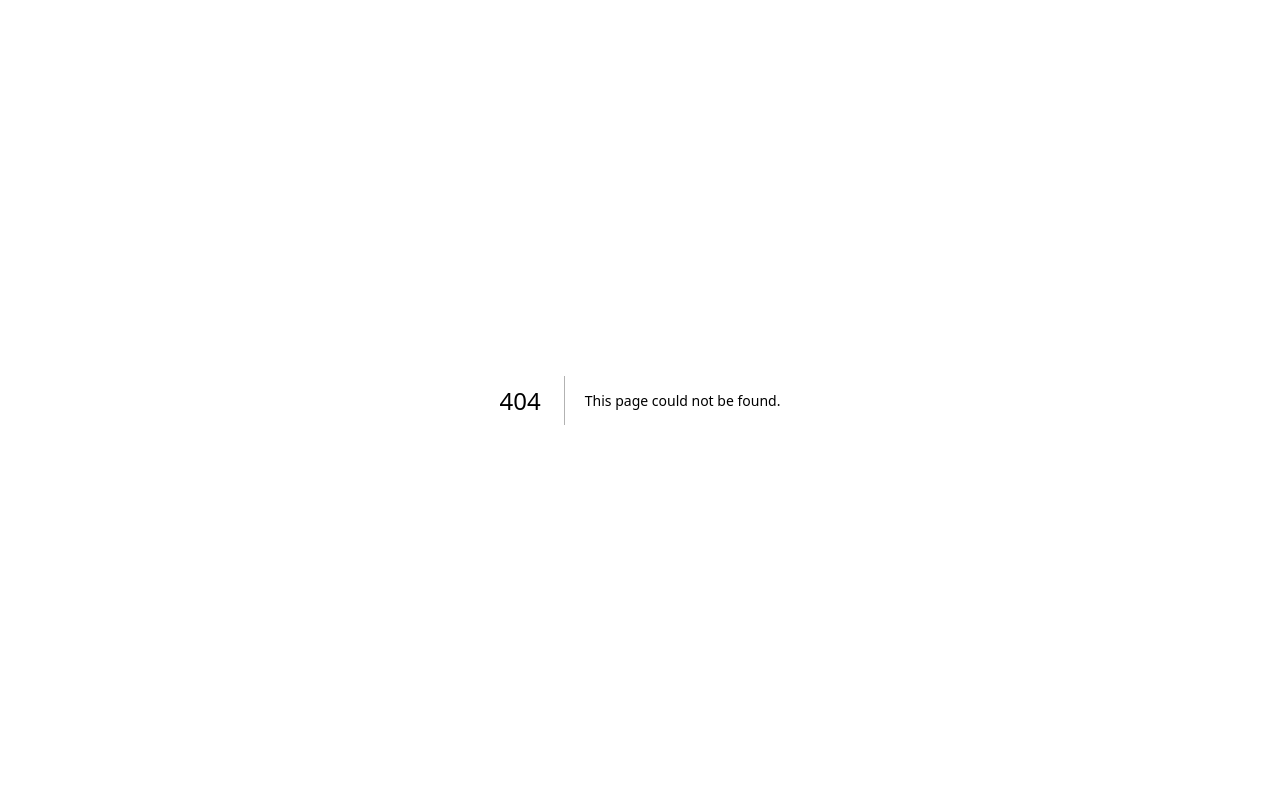
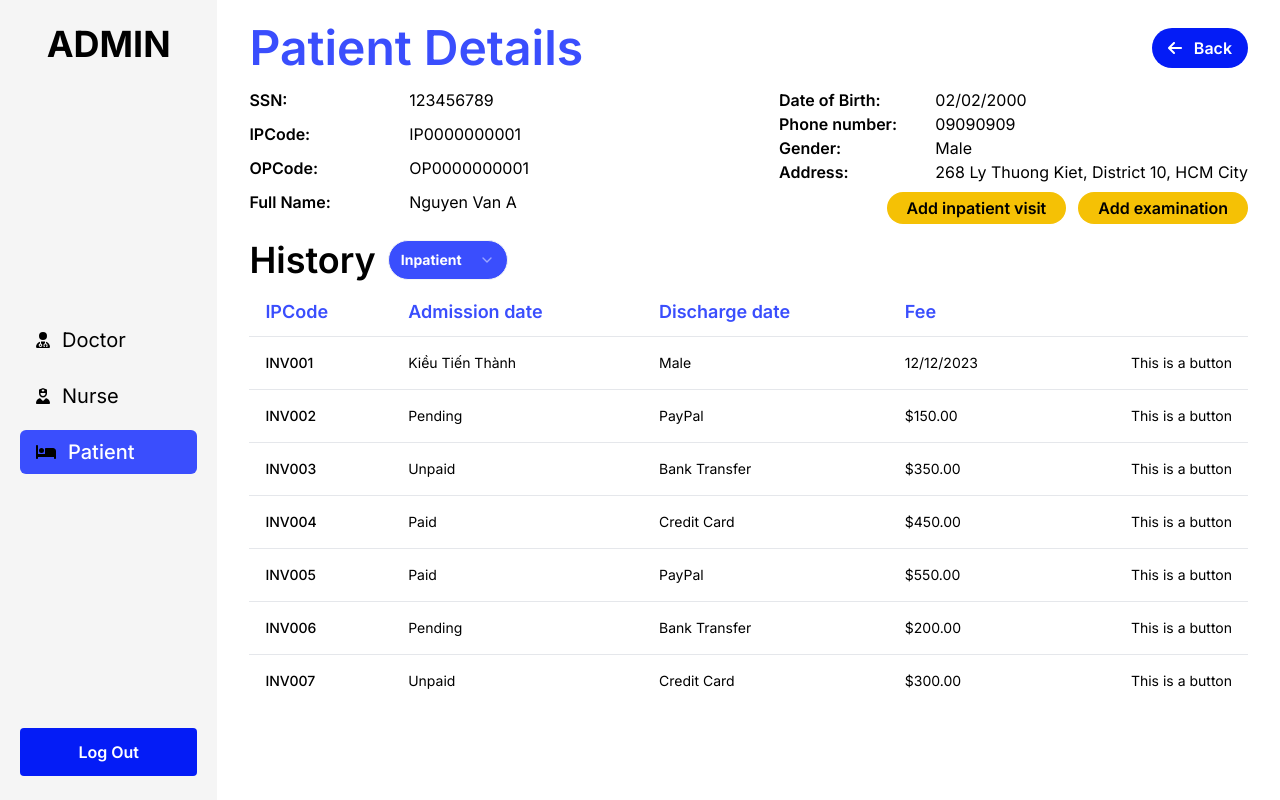
Before and after one commit to thanhKasper/Hospital-Management, a Next.js app: page /patients/ip/1 in a window 1280 px wide. Before the commit this address had no page. Built offline with nearby package versions, Linux system fonts and the light colour scheme.

Commit message:
add pages for inpatient, treatment

```diff
--- /dev/null
+++ b/app/patients/ip/[ipcode]/[ipseqnum]/[treatmentseqnum]/page.jsx
@@ -0,0 +1,80 @@
+'use client'
+
+import HospitalTable from '@/components/HospitalTable'
+import Sidebar from '@/components/sidebar'
+import { useState } from 'react'
+
+const InpatientPage = () => {
+  const [navActive, setnavActive] = useState('Patient')
+  const headerList = ['Medication Code', 'Medication name', 'Price', '']
+  return (
+    <section className='flex'>
+      <Sidebar curNav={navActive} onSetActive={setnavActive} />
+      <div className='w-full px-8 pt-6'>
+        <div className='flex justify-between items-center'>
+          <h1 className='font-semibold text-5xl text-primary'>
+            Treatment Details
+          </h1>
+          <button className='flex items-center gap-3 bg-secondary px-4 rounded-full font-semibold text-white h-fit py-2'>
+            <svg
+              xmlns='http://www.w3.org/2000/svg'
+              height='1em'
+              viewBox='0 0 448 512'
+            >
+              <path
+                fill='white'
+                d='M9.4 233.4c-12.5 12.5-12.5 32.8 0 45.3l160 160c12.5 12.5 32.8 12.5 45.3 0s12.5-32.8 0-45.3L109.2 288 416 288c17.7 0 32-14.3 32-32s-14.3-32-32-32l-306.7 0L214.6 118.6c12.5-12.5 12.5-32.8 0-45.3s-32.8-12.5-45.3 0l-160 160z'
+              />
+            </svg>
+            Back
+          </button>
+        </div>
+        <main className='flex justify-between mt-4'>
+          <div className='grid gap-x-20 grid-cols-2'>
+            <div className='grid gap-x-10 grid-cols-2'>
+              <p className='font-semibold'>IPCode:</p>
+              <p>123456789</p>
+              <p className='font-semibold'>Admission Date:</p>
+              <p>01/01/2023</p>
+              <p className='font-semibold'>Recovered:</p>
+              <p>Yes</p>
+              <p className='font-semibold'>Result:</p>
+              <p>Healthy</p>
+            </div>
+            <div className='grid gap-x-10 grid-cols-2 h-fit'>
+              <p className='font-semibold'>Start Date:</p>
+              <p>01/01/2023</p>
+              <p className='font-semibold'>End Date:</p>
+              <p>03/01/2023</p>
+            </div>
+          </div>
+          <div className='flex flex-col'>
+            <div className='grid gap-x-3 grid-cols-2 h-fit'>
+              <p className='font-semibold'>Doctor:</p>
+              <p>Nguyen Van A</p>
+              <p className='font-semibold'>Doctor Code:</p>
+              <p>123456789</p>
+            </div>
+            <button className='flex gap-3 items-center bg-secondary font-semibold text-white px-5 py-1 mt-2 rounded-full w-fit'>
+              See Doctor Detail
+              <svg
+                xmlns='http://www.w3.org/2000/svg'
+                height='1em'
+                viewBox='0 0 448 512'
+              >
+                <path
+                  fill='white'
+                  d='M438.6 278.6c12.5-12.5 12.5-32.8 0-45.3l-160-160c-12.5-12.5-32.8-12.5-45.3 0s-12.5 32.8 0 45.3L338.8 224 32 224c-17.7 0-32 14.3-32 32s14.3 32 32 32l306.7 0L233.4 393.4c-12.5 12.5-12.5 32.8 0 45.3s32.8 12.5 45.3 0l160-160z'
+                />
+              </svg>
+            </button>
+          </div>
+        </main>
+        <h2 className='text-4xl font-bold mt-4'>Medications</h2>
+        <HospitalTable headerList={headerList} />
+      </div>
+    </section>
+  )
+}
+
+export default InpatientPage
--- /dev/null
+++ b/app/patients/ip/[ipcode]/[ipseqnum]/page.jsx
@@ -0,0 +1,77 @@
+'use client'
+
+import HospitalTable from '@/components/HospitalTable'
+import Sidebar from '@/components/sidebar'
+import { useState } from 'react'
+
+
+const InpatientPage = () => {
+  const [navActive, setnavActive] = useState('Patient')
+  const headerList = ["IPCode", "Start date", "End date", "Status"];
+  return (
+    <section className='flex'>
+      <Sidebar curNav={navActive} onSetActive={setnavActive} />
+      <div className='w-full px-8 pt-6'>
+        <div className='flex justify-between items-center'>
+          <h1 className='font-semibold text-5xl text-primary'>
+            Inpatient Details
+          </h1>
+          <button className='flex items-center gap-3 bg-secondary px-4 rounded-full font-semibold text-white h-fit py-2'>
+            <svg
+              xmlns='http://www.w3.org/2000/svg'
+              height='1em'
+              viewBox='0 0 448 512'
+            >
+              <path
+                fill='white'
+                d='M9.4 233.4c-12.5 12.5-12.5 32.8 0 45.3l160 160c12.5 12.5 32.8 12.5 45.3 0s12.5-32.8 0-45.3L109.2 288 416 288c17.7 0 32-14.3 32-32s-14.3-32-32-32l-306.7 0L214.6 118.6c12.5-12.5 12.5-32.8 0-45.3s-32.8-12.5-45.3 0l-160 160z'
+              />
+            </svg>
+            Back
+          </button>
+        </div>
+        <main className='flex justify-between mt-4'>
+          <div className='grid gap-x-10 grid-cols-2'>
+            <p className='font-semibold'>IPCode:</p>
+            <p>123456789</p>
+            <p className='font-semibold'>Sick room:</p>
+            <p>B102</p>
+            <p className='font-semibold'>Admission Date:</p>
+            <p>01/01/2023</p>
+            <p className='font-semibold'>Discharge Date:</p>
+            <p>01/02/2023</p>
+            <p className='font-semibold'>Diagnosis:</p>
+            <p>Retard</p>
+            <p className='font-semibold'>Fee:</p>
+            <p>1,000,000VND</p>
+          </div>
+          <div className='flex flex-col'>
+            <div className='grid gap-x-3 grid-cols-2 h-fit'>
+              <p className='font-semibold'>Nurse:</p>
+              <p>Nguyen Thi C</p>
+              <p className='font-semibold'>Nurse Code:</p>
+              <p>123456789</p>
+            </div>
+            <button className='flex gap-3 items-center bg-secondary font-semibold text-white px-5 py-1 mt-2 rounded-full w-fit'>
+              See Nurse Detail
+              <svg
+                xmlns='http://www.w3.org/2000/svg'
+                height='1em'
+                viewBox='0 0 448 512'
+              >
+                <path
+                  fill='white'
+                  d='M438.6 278.6c12.5-12.5 12.5-32.8 0-45.3l-160-160c-12.5-12.5-32.8-12.5-45.3 0s-12.5 32.8 0 45.3L338.8 224 32 224c-17.7 0-32 14.3-32 32s14.3 32 32 32l306.7 0L233.4 393.4c-12.5 12.5-12.5 32.8 0 45.3s32.8 12.5 45.3 0l160-160z'
+                />
+              </svg>
+            </button>
+          </div>
+        </main>
+        <h2 className="text-4xl font-bold mt-4">Treatments</h2>
+        <HospitalTable headerList={headerList} />
+      </div>
+    </section>
+  )
+}
+
+export default InpatientPage
--- /dev/null
+++ b/app/patients/ip/[ipcode]/page.jsx
@@ -0,0 +1,91 @@
+'use client'
+
+import HospitalTable from '@/components/HospitalTable'
+import Sidebar from '@/components/sidebar'
+import { useState } from 'react'
+import {
+  Select,
+  SelectContent,
+  SelectItem,
+  SelectTrigger,
+  SelectValue,
+} from '@/components/ui/select'
+
+const InpatientPage = () => {
+  const [navActive, setnavActive] = useState('Patient')
+  const headerList = ['IPCode', 'Admission date', 'Discharge date', 'Fee']
+  return (
+    <section className='flex'>
+      <Sidebar curNav={navActive} onSetActive={setnavActive} />
+      <div className='w-full px-8 pt-6'>
+        <div className='flex justify-between items-center'>
+          <h1 className='font-semibold text-5xl text-primary'>
+            Patient Details
+          </h1>
+          <button className='flex items-center gap-3 bg-secondary px-4 rounded-full font-semibold text-white h-fit py-2'>
+            <svg
+              xmlns='http://www.w3.org/2000/svg'
+              height='1em'
+              viewBox='0 0 448 512'
+            >
+              <path
+                fill='white'
+                d='M9.4 233.4c-12.5 12.5-12.5 32.8 0 45.3l160 160c12.5 12.5 32.8 12.5 45.3 0s12.5-32.8 0-45.3L109.2 288 416 288c17.7 0 32-14.3 32-32s-14.3-32-32-32l-306.7 0L214.6 118.6c12.5-12.5 12.5-32.8 0-45.3s-32.8-12.5-45.3 0l-160 160z'
+              />
+            </svg>
+            Back
+          </button>
+        </div>
+        <main className='flex justify-between mt-4'>
+          <div className='grid gap-x-10 grid-cols-2'>
+            <p className='font-semibold'>SSN:</p>
+            <p>123456789</p>
+            <p className='font-semibold'>IPCode:</p>
+            <p>IP0000000001</p>
+            <p className='font-semibold'>OPCode:</p>
+            <p>OP0000000001</p>
+            <p className='font-semibold'>Full Name:</p>
+            <p>Nguyen Van A</p>
+          </div>
+          <div className='flex flex-col'>
+            <div className='grid grid-cols-3 h-fit'>
+              <p className='font-semibold'>Date of Birth:</p>
+              <p className='col-span-2'>02/02/2000</p>
+              <p className='font-semibold'>Phone number:</p>
+              <p className='col-span-2'>09090909</p>
+              <p className='font-semibold'>Gender:</p>
+              <p className='col-span-2'>Male</p>
+              <p className='font-semibold'>Address:</p>
+              <p className='col-span-2'>
+                268 Ly Thuong Kiet, District 10, HCM City
+              </p>
+            </div>
+            <div className='flex justify-end items-center gap-3'>
+              <button className='bg-accent font-semibold text-black px-5 py-1 mt-2 rounded-full w-fit hover:bg-accent/90'>
+                Add inpatient visit
+              </button>
+              <button className='bg-accent font-semibold text-black px-5 py-1 mt-2 rounded-full w-fit hover:bg-accent/90'>
+                Add examination
+              </button>
+            </div>
+          </div>
+        </main>
+        <div className='flex items-center gap-3 mt-4'>
+          <h2 className='text-4xl font-semibold'>History</h2>
+          <Select>
+            <SelectTrigger className='w-[120px] rounded-full bg-primary text-white font-bold focus-visible:ring-primary'>
+              <SelectValue placeholder='Inpatient'/>
+            </SelectTrigger>
+            <SelectContent>
+              <SelectItem value='Inpatient'>Inpatient</SelectItem>
+              <SelectItem value='Outpatient'>Outpatient</SelectItem>
+            </SelectContent>
+          </Select>
+        </div>
+        <HospitalTable headerList={headerList} />
+      </div>
+    </section>
+  )
+}
+
+export default InpatientPage
--- a/components/HospitalTable.jsx
+++ b/components/HospitalTable.jsx
@@ -57,12 +57,12 @@ const invoices = [
 
 const HospitalTable = ({ headerList,  }) => {
   return (
-    <div className="mt-9">
+    <div className="mt-2">
       <Table>
         <TableHeader>
           <TableRow>
             {headerList.map((ele, idx) => (
-              <TableHead key={idx} className="font-semibold text-lg">
+              <TableHead key={idx} className="font-semibold text-lg text-primary">
                 {ele}
               </TableHead>
             ))}
--- a/components/ui/select.jsx
+++ b/components/ui/select.jsx
@@ -85,7 +85,7 @@ const SelectItem = React.forwardRef(({ className, children, ...props }, ref) =>
   <SelectPrimitive.Item
     ref={ref}
     className={cn(
-      "relative flex w-full cursor-default select-none items-center rounded-sm py-1.5 pl-8 pr-2 text-sm outline-none focus:bg-accent focus:text-accent-foreground data-[disabled]:pointer-events-none data-[disabled]:opacity-50",
+      "relative flex w-full cursor-default select-none items-center rounded-sm py-1.5 pl-8 pr-2 text-sm outline-none focus:bg-accent focus:text-accent-foreground data-[disabled]:pointer-events-none data-[disabled]:opacity-50 font-semibold",
       className
     )}
     {...props}>
```
